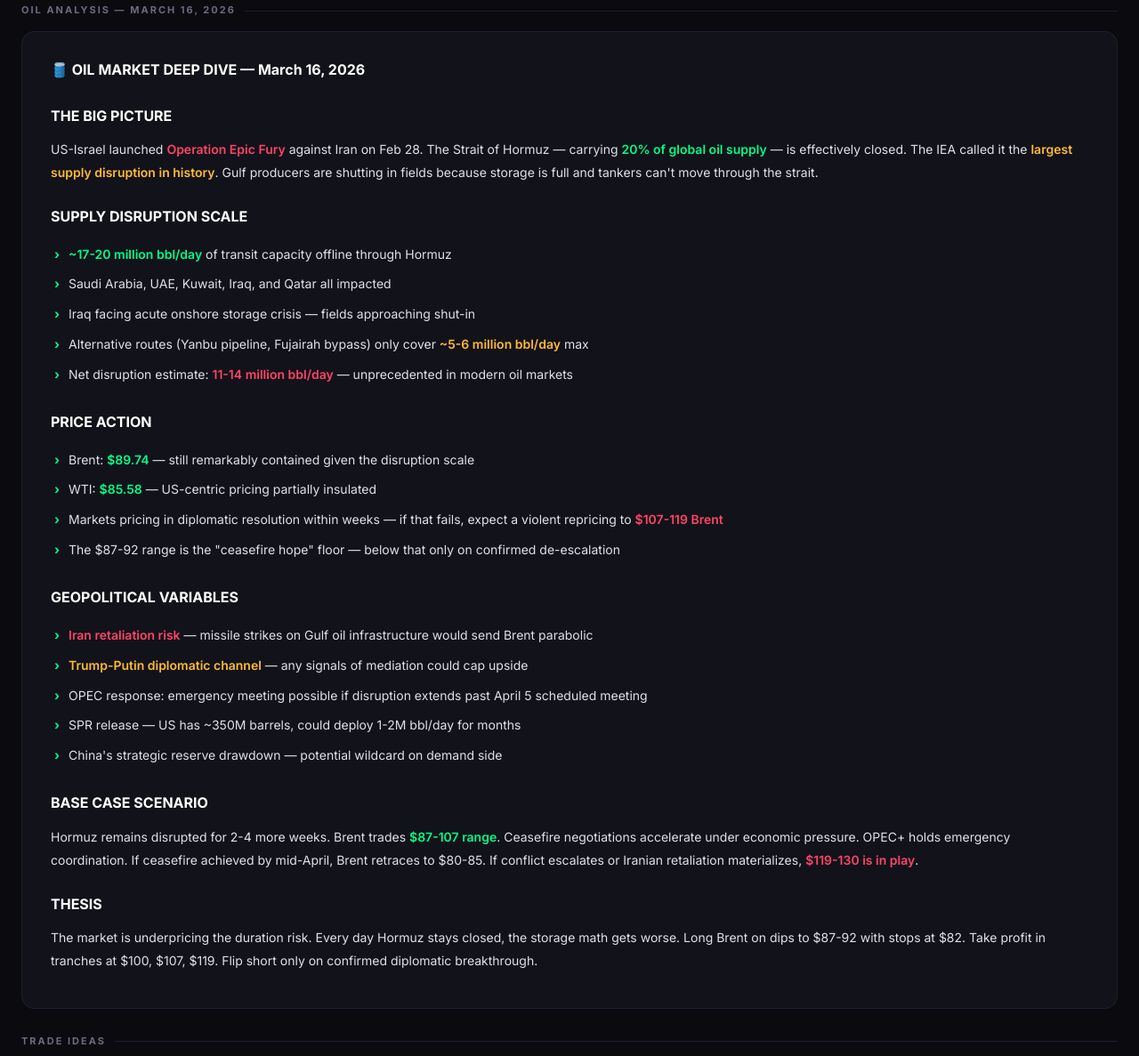
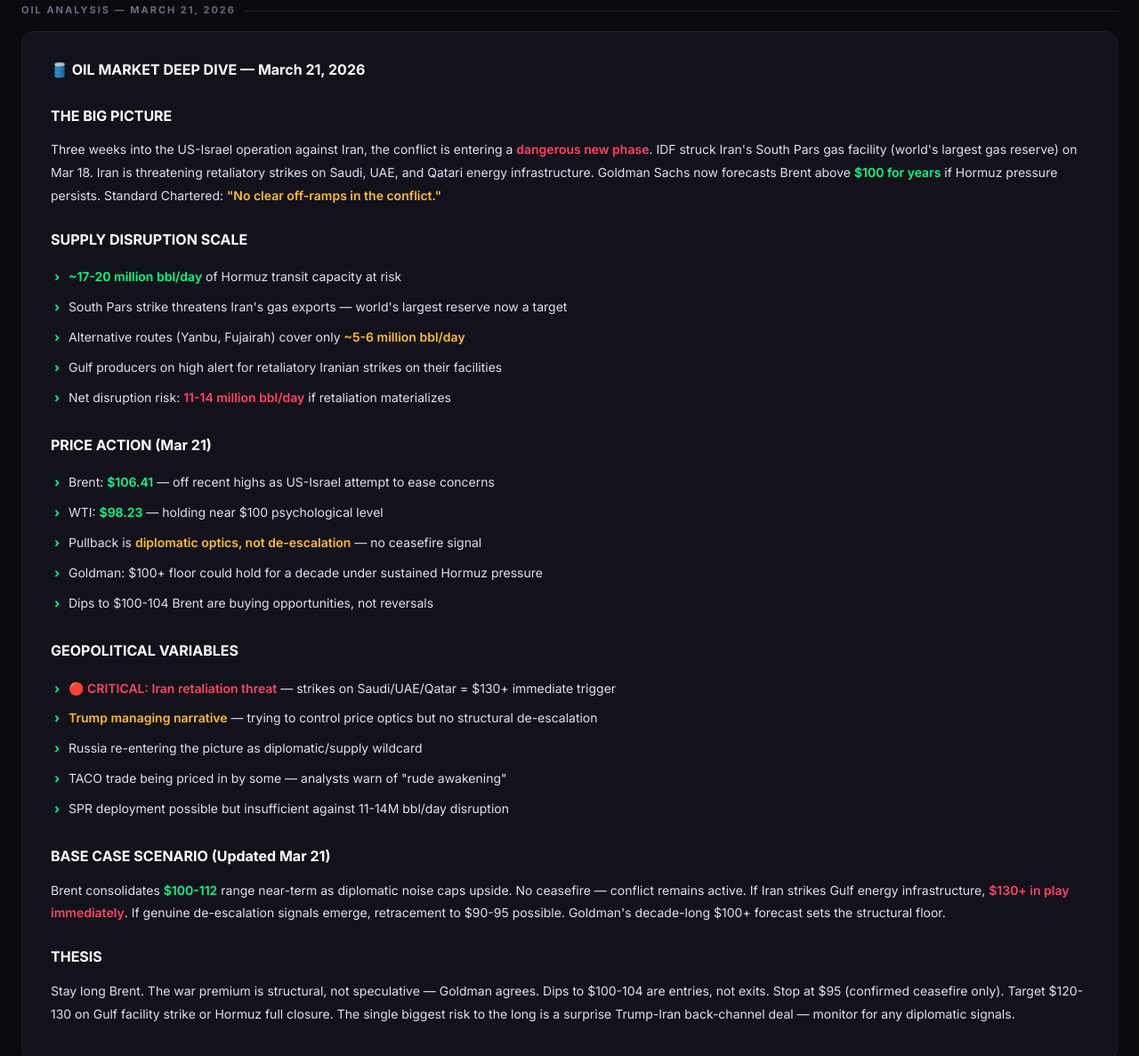
Before and after one commit to nahdaeverything-web/blackrock-tracker, a website: page index.html in a window 1280 px wide. Shown: the part 627-1814 px from the top of the page at 89% size. Drawn offline with Linux system fonts and the light colour scheme.

Commit message:
fix: oil analysis updated to Mar 21, fix refresh script blocking price fetch

```diff
--- a/index.html
+++ b/index.html
@@ -470,27 +470,26 @@
 </style>
 
 <script>
-// Auto-refresh once daily
-(function() {
-  const REFRESH_INTERVAL = 24 * 60 * 60 * 1000; // 24 hours
+// Auto-refresh once daily — runs AFTER page fully loads to avoid interrupting data fetch
+window.addEventListener('load', function() {
+  const REFRESH_INTERVAL = 24 * 60 * 60 * 1000;
   const lastRefresh = localStorage.getItem('blackrock_last_refresh');
   const now = Date.now();
+  const el = document.getElementById('lastUpdated');
+
   if (!lastRefresh || now - parseInt(lastRefresh) > REFRESH_INTERVAL) {
     localStorage.setItem('blackrock_last_refresh', now.toString());
-    if (lastRefresh) window.location.reload(true); // force reload after first visit
+    if (lastRefresh) {
+      // Delay reload by 3s so current data fetch completes first
+      setTimeout(() => window.location.reload(true), 3000);
+    }
   }
-  // Show last refresh time in footer
-  window.addEventListener('DOMContentLoaded', () => {
-    const ts = localStorage.getItem('blackrock_last_refresh');
-    if (ts) {
-      const el = document.getElementById('lastUpdated');
-      if (el) {
-        const d = new Date(parseInt(ts));
-        el.textContent = 'Last refreshed: ' + d.toLocaleString('en-US', {month:'short',day:'numeric',year:'numeric',hour:'2-digit',minute:'2-digit'});
-      }
-    }
-  });
-})();
+
+  if (lastRefresh && el) {
+    const d = new Date(parseInt(lastRefresh));
+    el.textContent = 'Last refreshed: ' + d.toLocaleString('en-US', {month:'short',day:'numeric',year:'numeric',hour:'2-digit',minute:'2-digit'});
+  }
+});
 </script>
 </head>
 <body>
@@ -554,44 +553,45 @@
 
   <!-- OIL ANALYSIS -->
   <section>
-    <div class="section-label">Oil Analysis — March 16, 2026</div>
+    <div class="section-label">Oil Analysis — March 21, 2026</div>
     <div class="analysis-box">
-      <h3>&#x1F6E2;&#xFE0F; OIL MARKET DEEP DIVE — March 16, 2026</h3>
+      <h3>&#x1F6E2;&#xFE0F; OIL MARKET DEEP DIVE — March 21, 2026</h3>
 
       <h3>THE BIG PICTURE</h3>
-      <p>US-Israel launched <span class="danger">Operation Epic Fury</span> against Iran on Feb 28. The Strait of Hormuz — carrying <span class="highlight">20% of global oil supply</span> — is effectively closed. The IEA called it the <span class="warn">largest supply disruption in history</span>. Gulf producers are shutting in fields because storage is full and tankers can't move through the strait.</p>
+      <p>Three weeks into the US-Israel operation against Iran, the conflict is entering a <span class="danger">dangerous new phase</span>. IDF struck Iran's South Pars gas facility (world's largest gas reserve) on Mar 18. Iran is threatening retaliatory strikes on Saudi, UAE, and Qatari energy infrastructure. Goldman Sachs now forecasts Brent above <span class="highlight">$100 for years</span> if Hormuz pressure persists. Standard Chartered: <span class="warn">"No clear off-ramps in the conflict."</span></p>
 
       <h3>SUPPLY DISRUPTION SCALE</h3>
       <ul>
-        <li><span class="highlight">~17-20 million bbl/day</span> of transit capacity offline through Hormuz</li>
-        <li>Saudi Arabia, UAE, Kuwait, Iraq, and Qatar all impacted</li>
-        <li>Iraq facing acute onshore storage crisis — fields approaching shut-in</li>
-        <li>Alternative routes (Yanbu pipeline, Fujairah bypass) only cover <span class="warn">~5-6 million bbl/day</span> max</li>
-        <li>Net disruption estimate: <span class="danger">11-14 million bbl/day</span> — unprecedented in modern oil markets</li>
+        <li><span class="highlight">~17-20 million bbl/day</span> of Hormuz transit capacity at risk</li>
+        <li>South Pars strike threatens Iran's gas exports — world's largest reserve now a target</li>
+        <li>Alternative routes (Yanbu, Fujairah) cover only <span class="warn">~5-6 million bbl/day</span></li>
+        <li>Gulf producers on high alert for retaliatory Iranian strikes on their facilities</li>
+        <li>Net disruption risk: <span class="danger">11-14 million bbl/day</span> if retaliation materializes</li>
       </ul>
 
-      <h3>PRICE ACTION</h3>
+      <h3>PRICE ACTION (Mar 21)</h3>
       <ul>
-        <li>Brent: <span class="highlight">$89.74</span> — still remarkably contained given the disruption scale</li>
-        <li>WTI: <span class="highlight">$85.58</span> — US-centric pricing partially insulated</li>
-        <li>Markets pricing in diplomatic resolution within weeks — if that fails, expect a violent repricing to <span class="danger">$107-119 Brent</span></li>
-        <li>The $87-92 range is the "ceasefire hope" floor — below that only on confirmed de-escalation</li>
+        <li>Brent: <span class="highlight">$106.41</span> — off recent highs as US-Israel attempt to ease concerns</li>
+        <li>WTI: <span class="highlight">$98.23</span> — holding near $100 psychological level</li>
+        <li>Pullback is <span class="warn">diplomatic optics, not de-escalation</span> — no ceasefire signal</li>
+        <li>Goldman: $100+ floor could hold for a decade under sustained Hormuz pressure</li>
+        <li>Dips to $100-104 Brent are buying opportunities, not reversals</li>
       </ul>
 
       <h3>GEOPOLITICAL VARIABLES</h3>
       <ul>
-        <li><span class="danger">Iran retaliation risk</span> — missile strikes on Gulf oil infrastructure would send Brent parabolic</li>
-        <li><span class="warn">Trump-Putin diplomatic channel</span> — any signals of mediation could cap upside</li>
-        <li>OPEC response: emergency meeting possible if disruption extends past April 5 scheduled meeting</li>
-        <li>SPR release — US has ~350M barrels, could deploy 1-2M bbl/day for months</li>
-        <li>China's strategic reserve drawdown — potential wildcard on demand side</li>
+        <li><span class="danger">🔴 CRITICAL: Iran retaliation threat</span> — strikes on Saudi/UAE/Qatar = $130+ immediate trigger</li>
+        <li><span class="warn">Trump managing narrative</span> — trying to control price optics but no structural de-escalation</li>
+        <li>Russia re-entering the picture as diplomatic/supply wildcard</li>
+        <li>TACO trade being priced in by some — analysts warn of "rude awakening"</li>
+        <li>SPR deployment possible but insufficient against 11-14M bbl/day disruption</li>
       </ul>
 
-      <h3>BASE CASE SCENARIO</h3>
-      <p>Hormuz remains disrupted for 2-4 more weeks. Brent trades <span class="highlight">$87-107 range</span>. Ceasefire negotiations accelerate under economic pressure. OPEC+ holds emergency coordination. If ceasefire achieved by mid-April, Brent retraces to $80-85. If conflict escalates or Iranian retaliation materializes, <span class="danger">$119-130 is in play</span>.</p>
+      <h3>BASE CASE SCENARIO (Updated Mar 21)</h3>
+      <p>Brent consolidates <span class="highlight">$100-112</span> range near-term as diplomatic noise caps upside. No ceasefire — conflict remains active. If Iran strikes Gulf energy infrastructure, <span class="danger">$130+ in play immediately</span>. If genuine de-escalation signals emerge, retracement to $90-95 possible. Goldman's decade-long $100+ forecast sets the structural floor.</p>
 
       <h3>THESIS</h3>
-      <p>The market is underpricing the duration risk. Every day Hormuz stays closed, the storage math gets worse. Long Brent on dips to $87-92 with stops at $82. Take profit in tranches at $100, $107, $119. Flip short only on confirmed diplomatic breakthrough.</p>
+      <p>Stay long Brent. The war premium is structural, not speculative — Goldman agrees. Dips to $100-104 are entries, not exits. Stop at $95 (confirmed ceasefire only). Target $120-130 on Gulf facility strike or Hormuz full closure. The single biggest risk to the long is a surprise Trump-Iran back-channel deal — monitor for any diplomatic signals.</p>
     </div>
   </section>
 
```
